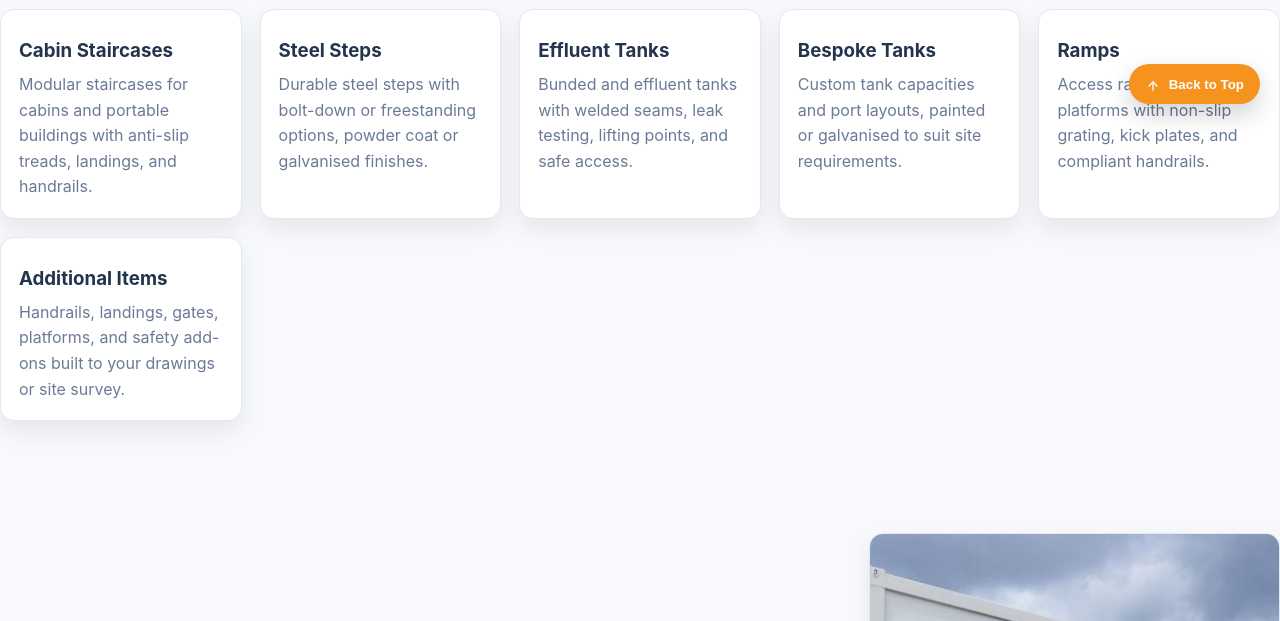
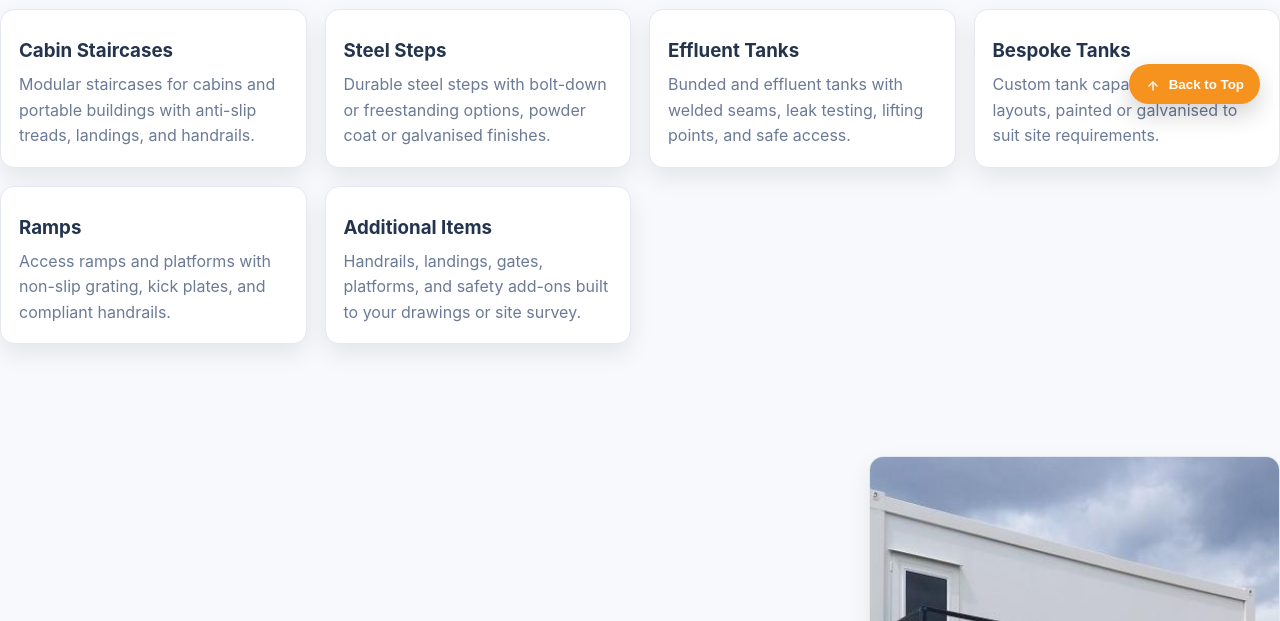
Before and after one commit to websmartshubhamk/bulldogsteelfabrications.net, a website: page website/products.html in a window 1280 px wide. Shown: the part 676-1297 px from the top of the page. Drawn offline with Linux system fonts and the light colour scheme; files whose address does not match are found by name.

Commit message:
Balance card grids for products/services sections

```diff
--- a/website/assets/styles.css
+++ b/website/assets/styles.css
@@ -169,7 +169,12 @@ header {
 .feature-bullets li { display: inline-flex; align-items: center; gap: 10px; color: var(--muted); font-weight: 600; }
 .feature-bullets .icon { width: 22px; height: 22px; display: inline-flex; align-items: center; justify-content: center; color: var(--accent); }
 
-.card-grid { display: grid; grid-template-columns: repeat(auto-fit, minmax(240px, 1fr)); gap: 18px; }
+.card-grid {
+  display: grid;
+  grid-template-columns: repeat(auto-fit, minmax(260px, 1fr));
+  gap: 18px;
+  grid-auto-rows: 1fr;
+}
 .card { background: var(--card); border: 1px solid var(--border); border-radius: var(--radius); padding: 18px; box-shadow: var(--shadow); }
 .card h3 { margin: 8px 0 6px; color: var(--text); }
 .card p { color: var(--muted); margin: 0; }
```
